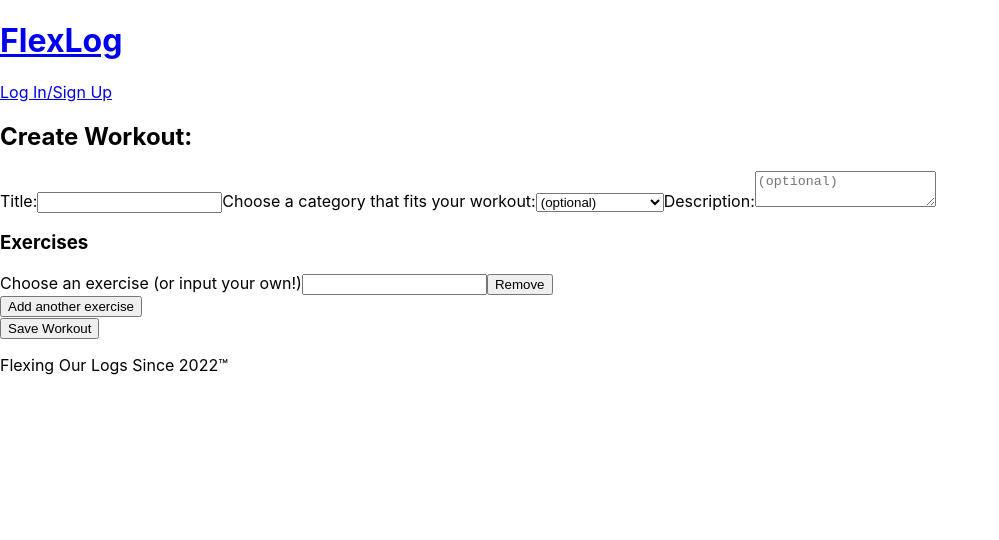
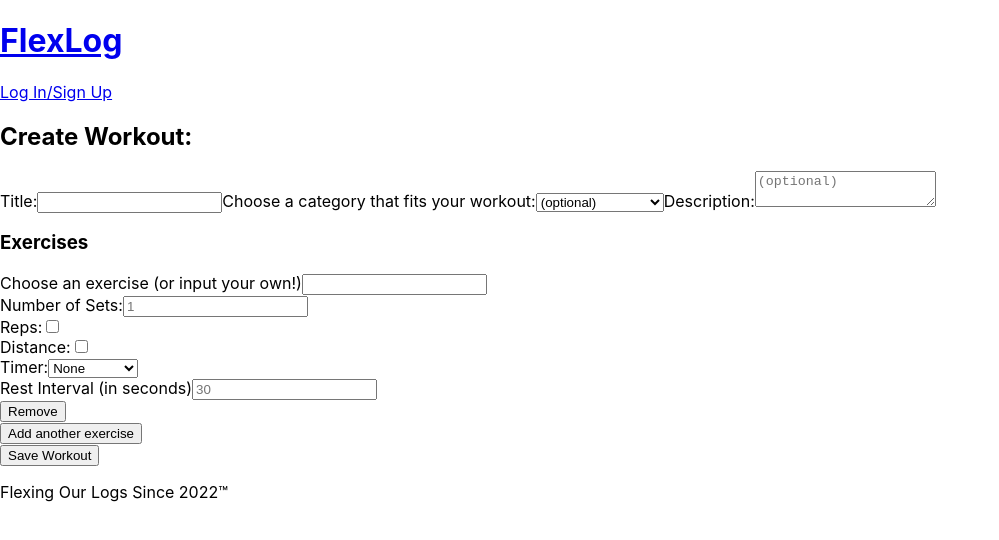
Before and after one commit to wingram1/FlexLog, a React (Create React App) app in the folder client/: page /create in a window 1280 px wide. Shown: the top 540 px of the page, without its empty margins (0-999 px from the left). Built offline with nearby package versions, Linux system fonts and the light colour scheme.

Commit message:
added ability to adjust settings of exercises

```diff
--- a/client/src/App.js
+++ b/client/src/App.js
@@ -17,7 +17,7 @@ function App() {
         <div className="container">
           <Switch>
             <Route exact path="/" component={Home} />
-            <Route exact path="/workout" component={Workout} />
+            <Route exact path="/workouts" component={Workout} />
             <Route exact path="/create" component={Create} />
             {/* UserLog Component */}
             {/* TodayLog Component */}
--- a/client/src/components/ExerciseList/index.js
+++ b/client/src/components/ExerciseList/index.js
@@ -7,15 +7,42 @@ function ExerciseList(props) {
 
   const [exerciseCounter, setExerciseCounter] = useState(1);
 
-  const handleChange = async function (e) {
+  const handleChange = function (e) {
     const { name, value } = e.target;
+
     const index = e.target.getAttribute("data-id");
+
+    console.log(name, value, index);
 
     // modifies the targeted exerciseData child object
     setExerciseData({
       ...exerciseData,
       [index]: { ...exerciseData[index], [name]: value },
     });
+  };
+
+  const handleSettingChange = function (e) {
+    let { name, value } = e.target;
+
+    // changes value to true/false boolean if checked
+    if (e.target.type === "checkbox") {
+      value = e.target.checked;
+    } else if (e.target.type === "number") {
+      value = parseInt(value);
+    }
+
+    const index = e.target.getAttribute("data-id");
+
+    // modify nested settings object
+    setExerciseData({
+      ...exerciseData,
+      [index]: {
+        ...exerciseData[index],
+        settings: { ...exerciseData[index].settings, [name]: value },
+      },
+    });
+
+    console.log(exerciseData);
   };
 
   const addExercise = function (e) {
@@ -28,7 +55,13 @@ function ExerciseList(props) {
         id: exerciseCounter,
         name: "",
         icon: "",
-        exerciseType: [],
+        settings: {
+          sets: 1,
+          reps: false,
+          distance: false,
+          timer: "",
+          rest: 30,
+        },
       },
     });
 
@@ -36,7 +69,7 @@ function ExerciseList(props) {
     setExerciseCounter(exerciseCounter + 1);
   };
 
-  const removeExercise = async function (e) {
+  const removeExercise = function (e) {
     e.preventDefault();
     // get index from remove button's data-id
     let i = e.target.getAttribute("data-id");
@@ -71,11 +104,61 @@ function ExerciseList(props) {
           ></input>
           <ExerciseOptions exList={exercise} />
 
-          {/* TODO: TYPE select (time, sets/reps, distance(add stopwatch?))
-                      then further TYPE settings*/}
+          {/* Exercise Types */}
+          <br />
+          <label htmlFor="sets">Number of Sets:</label>
+          <input
+            name="sets"
+            type="number"
+            min="1"
+            placeholder="1"
+            data-id={exerciseData[exercise].id}
+            key={`sets-${exerciseData[exercise].id}`}
+            onChange={handleSettingChange}
+          />
+          <br />
+          <label htmlFor="reps">Reps:</label>
+          <input
+            name="reps"
+            type="checkbox"
+            data-id={exerciseData[exercise].id}
+            key={`reps-${exerciseData[exercise].id}`}
+            onChange={handleSettingChange}
+          />
+          <br />
+          <label htmlFor="distance">Distance:</label>
+          <input
+            name="distance"
+            type="checkbox"
+            data-id={exerciseData[exercise].id}
+            key={`distance-${exerciseData[exercise].id}`}
+            onChange={handleSettingChange}
+          />
+          <br />
+          <label htmlFor="timer">Timer:</label>
+          <select
+            name="timer"
+            data-id={exerciseData[exercise].id}
+            key={`timer-${exerciseData[exercise].id}`}
+            onChange={handleSettingChange}
+          >
+            <option value="">None</option>
+            <option value="countdown">Countdown</option>
+            <option value="stopwatch">Stopwatch</option>
+          </select>
+          <br />
+          <label htmlFor="rest">Rest Interval (in seconds)</label>
+          <input
+            type="number"
+            placeholder="30"
+            data-id={exerciseData[exercise].id}
+            key={`rest-${exerciseData[exercise].id}`}
+            onChange={handleSettingChange}
+          />
 
           {/* TODO: icon select (return string of local link) */}
 
+          <br />
           <button onClick={removeExercise} data-id={exerciseData[exercise].id}>
             Remove
           </button>
--- a/client/src/pages/Create.js
+++ b/client/src/pages/Create.js
@@ -15,7 +15,13 @@ function Create() {
       id: 0,
       name: "",
       icon: "",
-      exerciseType: [],
+      settings: {
+        sets: 1,
+        reps: false,
+        distance: false,
+        timer: "",
+        rest: 30,
+      },
     },
   });
 
@@ -36,7 +42,7 @@ function Create() {
         id: index,
         name: exerciseData[key].name,
         icon: exerciseData[key].icon,
-        exerciseType: exerciseData[key].exerciseType,
+        settings: exerciseData[key].settings,
       };
     });
 
@@ -47,8 +53,25 @@ function Create() {
       exercises: exercises,
     };
 
-    // TODO: log to console for now; push to database later
+    // logs to console for testing purposes
     console.log(submittedFormData);
+
+    // push to localStorage
+    var myWorkouts = JSON.parse(localStorage.getItem("myWorkouts"));
+    console.log(myWorkouts);
+
+    if (!myWorkouts) {
+      console.log("No workouts found! Creating localStorage database...");
+      localStorage.setItem("myWorkouts", []);
+
+      myWorkouts = [];
+    }
+
+    myWorkouts.push(submittedFormData);
+    localStorage.setItem("myWorkouts", JSON.stringify(myWorkouts));
+
+    // document.location.replace("/workouts");
+    // TODO: when database is up, check for online then push there
   };
 
   return (
--- a/client/src/pages/Home.js
+++ b/client/src/pages/Home.js
@@ -5,10 +5,10 @@ function Home() {
     <div>
       <p>Hello from Homepage</p>
       <a href="/create">
-        <button>Create a workout</button>
+        <button>Create a Workout</button>
       </a>
-      <a href="/workout">
-        <button>Go to workouts page</button>
+      <a href="/workouts">
+        <button>My Workouts</button>
       </a>
       <div>Log component (calendar, etc.) here</div>
     </div>
```
